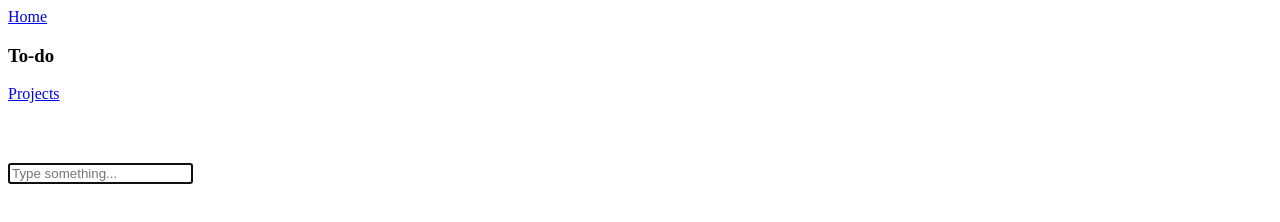
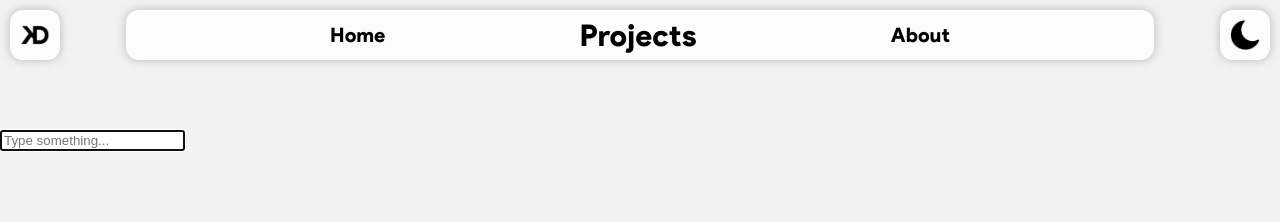
Before and after one commit to KokosTech/Personal-Site-Insider, a plain HTML site: page projects/todo/index.html in a window 1280 px wide. Drawn offline with Linux system fonts and the light colour scheme.

Commit message:
[NEW] GUI Porjects and efficiency

```diff
--- a/css/global.css
+++ b/css/global.css
@@ -30,9 +30,14 @@
 html{
     font-family: 'Product Sans Black Regular';
     background-color: var(--color-background);
+    margin: 0 0;
+    height: 100%;
 }
 
-
+body{
+    margin: 0 0;
+    height: 100%;
+}
 
 h1, h2, h3, h4, h5, h6, p, a{
     margin: 0 0;
@@ -46,6 +51,7 @@ h1, h2, h3, h4, h5, h6, p, a{
     box-shadow: 0px 0px 10px var(--color-shadow);
     border-radius: 13px;
     padding: 10px;
+    backdrop-filter: blur(7px);
 }
 
 /* Navigation */
@@ -61,7 +67,8 @@ h1, h2, h3, h4, h5, h6, p, a{
 .container{
     width: 80%;
     padding: 0 0;
-    max-height: 50px;
+    height: 30px;
+    padding: 10px;
 }
 
 .navlink{
@@ -82,14 +89,38 @@ h1, h2, h3, h4, h5, h6, p, a{
     font-size: 30px;
 }
 
-#hh{
+.hh{
+    position: fixed;
+    display: block;
+    width: 100%;
+    height: 30px;
+    margin-top: 10px;
+    z-index: 100;
+}
+
+.hhi{
     display: flex;
+    padding-left: 10px;
+    padding-right: 10px;
     justify-content: space-between;
 }
 
-@media screen and (max-width: 600px){
+@media screen and (max-width: 800px){
     .container{
         margin-left: 8.305px;
         margin-right: 8.305px;
     }
+
+    .hh1{
+        padding-left: 8.305px;
+        padding-right: 8.305px;
+    }
 }
+
+/* Content */
+
+#content{
+    padding-top: 70px;
+    padding-bottom: 70px;
+    height: calc(100% - 140px);
+}
--- /dev/null
+++ b/css/main.css
@@ -0,0 +1,14 @@
+.content{
+    text-align: left;
+    display: flex;
+    align-items: center;
+    justify-content: center;
+}
+
+.content h1{
+    font-size: 60px;
+}
+
+.content h2{
+    font-size: 45px;
+}
--- a/js/mobile.js
+++ b/js/mobile.js
@@ -10,20 +10,24 @@ function mobile(){
             elem[i].remove();
         }
 
-        var hh = document.createElement('div');
-        hh.setAttribute("id" , 'hh');
+        var hhi = document.createElement('div');
+        hhi.setAttribute("class" , 'hhi');
 
         var con = document.createElement('div');
-        con.setAttribute('class', 'container');
+        con.setAttribute('class', 'container div');
         con.style.bottom = '0';
+        con.style.position = 'fixed'
+        con.style.margin = '0 0';
+        con.style.padding = '0 0';
+        con.style.paddingBottom = '10px';
+        con.style.paddingTop = '10px';
         con.style.marginBottom = '7px';
-
         var cons = document.getElementsByClassName('container');
 
         var navbar = document.createElement('div');
         navbar.setAttribute('class', 'nav');
         navbar.setAttribute('id', 'navy');
-        navbar.style.fontSize = '23px';
+        navbar.style.fontSize = '25px';
 
         var node = document.createElement("a");
         node.innerHTML = text1;
@@ -37,9 +41,9 @@ function mobile(){
 
         navbar.appendChild(node);
         con.appendChild(navbar);
-        hh.appendChild(con);
+        hhi.appendChild(con);
         var bb = document.getElementById('body');
-        bb.appendChild(hh);
+        bb.appendChild(hhi);
 
         for(var i = 0; i < cons.length; ++i){
             cons[i].style.width = '95%'
--- /dev/null
+++ b/projects/css/main.css
@@ -0,0 +1,24 @@
+.content{
+    display: flex;
+    flex-direction: row;
+    flex-wrap: wrap;
+    justify-content: center;
+}
+
+.content .div{
+    height: min-content;
+    margin: 10px;
+    padding: 0 0;
+    padding: 10px;
+    max-width: 560px;
+}
+
+.content .div img{
+    width: 100%;
+    border-radius: 10px;
+}
+
+h3{
+    margin-top: 5px;
+    font-size: 20px;
+}
--- a/projects/todo/index.html
+++ b/projects/todo/index.html
@@ -9,21 +9,29 @@
 
     <title>ToDo</title>
 
-    <link rel="stylesheet" href="../../css/mrWorldwide.css">
+    <link rel="stylesheet" href="../../css/global.css">
     <link rel="stylesheet" href="style.css">
     <link rel="icon" href="../img/todo-logo.png">
 </head>
-<body id="body">
-    <div id="content">
-        <header id="hh">
-            <div class="container">
-                <div id="navy" class="nav">
-                    <a class="navlink" href="../..">Home</a>
-                    <h3 id="title">To-do</h3>
-                    <a class="navlink" href="..">Projects</a>
+<body id="body" data-aos="zoom-in-up">
+    <header class="hh">
+        <div class="hhi">
+            <div class="div sqr">
+                <img id='lg'>
+            </div>
+            <div class="container div">
+                <div id="navy" class="nav" data-aos="zoom-in-up">
+                    <a class="navlink" href="..">Home</a>
+                    <h3 id="title">Projects</h3>
+                    <a class="navlink" href="../about">About</a>
                 </div>
             </div>
-        </header>
+            <div id="dw_btn" class="div sqr">
+                <img id="toggle" alt="">
+            </div>
+        </div>
+    </header>
+    <div id="content" class="content">
         <div id="div0">
             <div style="height: 60px;"></div>
             <input class="touch" type="text" placeholder="Type something..." id="input" onkeydown='myFunction(document.getElementById("input") , document.getElementById("input").value);' autofocus>
```
Also changed, not shown: index.html (+5 -2 lines), projects/index.html (+27 -11 lines), projects/img/logo-site-trans-b.png (added), projects/img/logo-site-trans-w.png (added), projects/img/moon.png (added), projects/img/sun.png (added), projects/img/yt.png (added), projects/todo/img/logo-site-trans-b.png (added), projects/todo/img/logo-site-trans-w.png (added), projects/todo/img/moon.png (added), projects/todo/img/sun.png (added).
